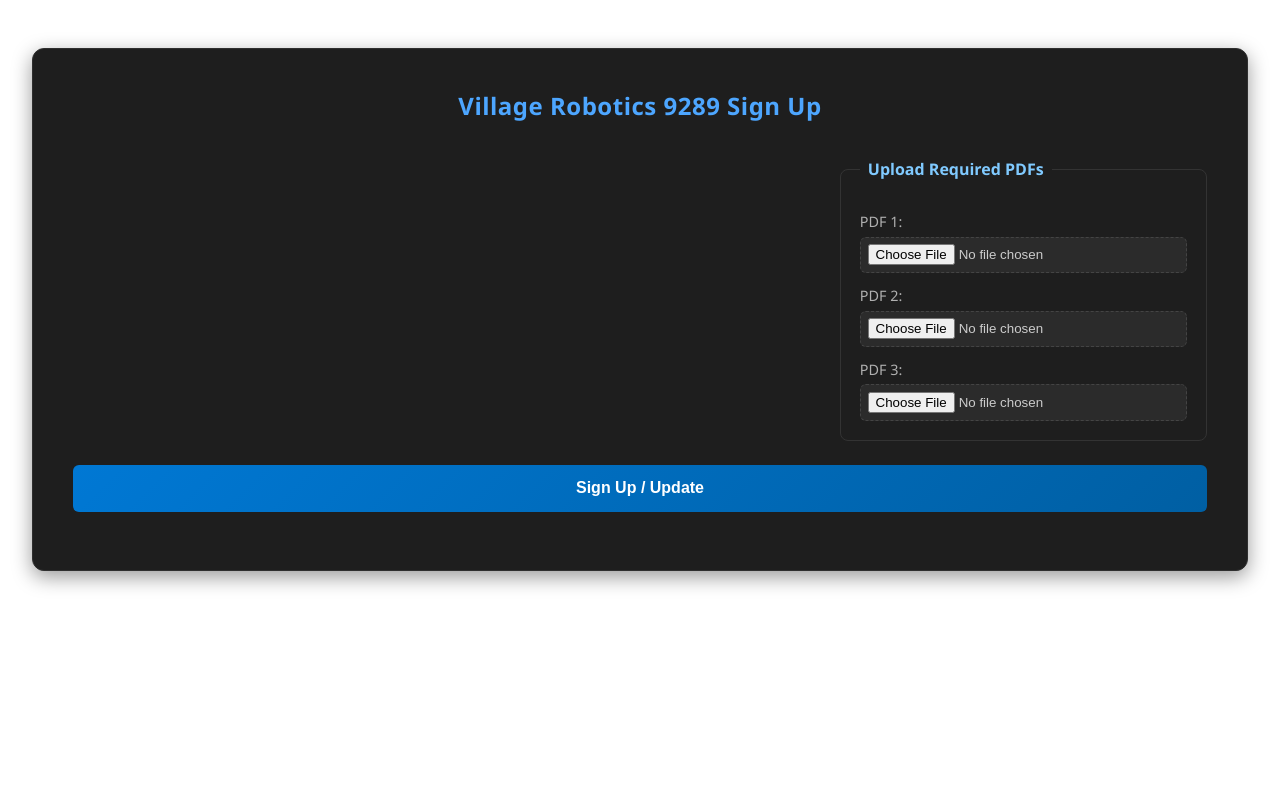
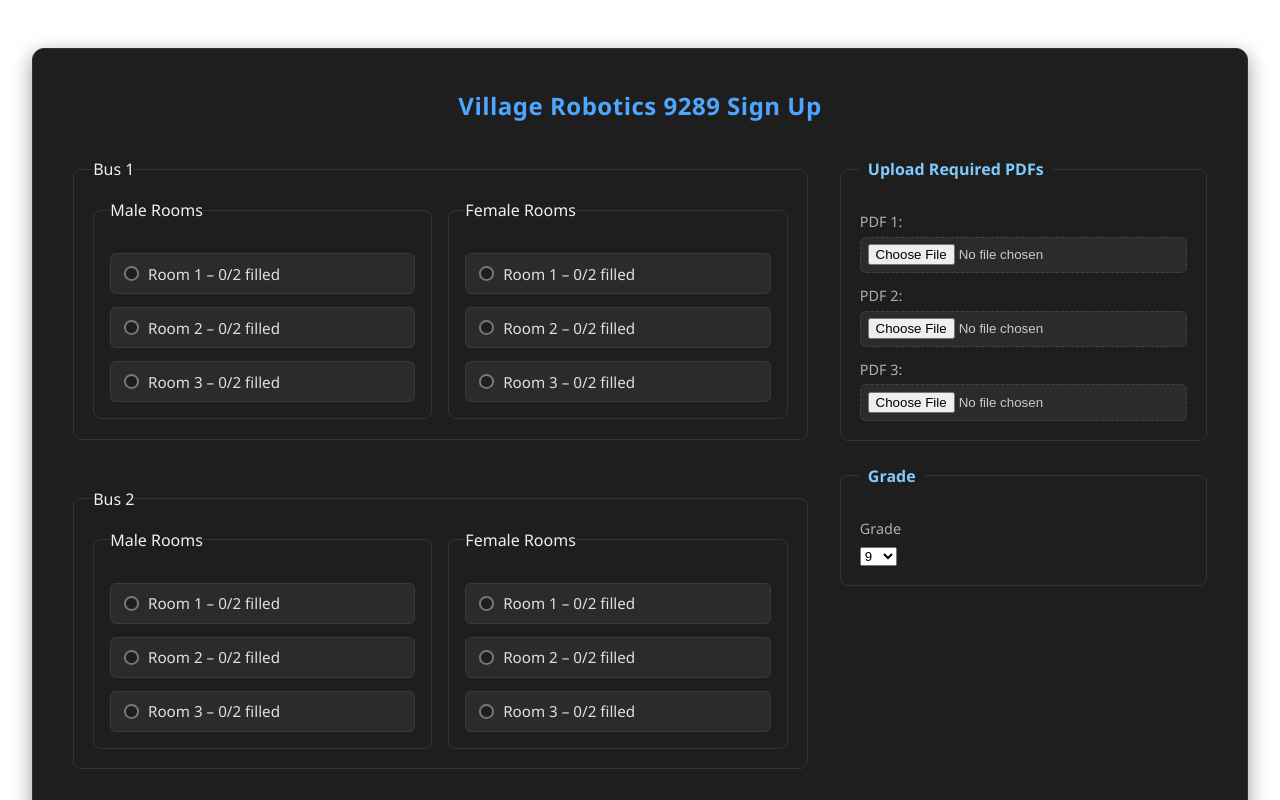
Before and after one commit to FRC-9289/Booksite-frontend-next, a Next.js app: page /Forms/Student in a window 1280 px wide. Shown: the top 800 px of the page. Built offline with nearby package versions, Linux system fonts and the light colour scheme.

Commit message:
debugging rooms-get

```diff
--- a/src/app/Forms/Student/Student.tsx
+++ b/src/app/Forms/Student/Student.tsx
@@ -2,7 +2,7 @@
 
 import studentPOST from '../../api/studentPOST.api';
 import { studentGET } from '../../api/studentGET.api';
-import { roomsGET } from '../../api/roomGET.api';
+import { roomsGET, roomGET } from '../../api/roomGET.api';
 import styles from './Student.module.css';
 import { useEffect, useState } from 'react';
 
@@ -11,35 +11,39 @@ interface RoomData {
   students: string[];
 }
 
+const BUS_COUNT = 3;
+const ROOMS_PER_GENDER = 3;
+const MAX_ROOM_CAPACITY = 2;
+
 export default function StudentSignUp() {
   const [rooms, setRooms] = useState<RoomData[]>([]);
   const [uploaded, setUploaded] = useState(false);
   const [selectedRoom, setSelectedRoom] = useState('');
   const [status, setStatus] = useState('');
+  const [grade, setGrade] = useState('');
 
   useEffect(() => {
     async function fetchData() {
       try {
+        const name = localStorage.getItem('userName') || 'Unknown';
         const email = localStorage.getItem('userEmail');
-        if (!email) {
-          console.error('No email found in localStorage');
-          return;
-        }
+        if (!email) return console.error('No email found in localStorage');
 
-        const data = await studentGET(email);
-        const roomListRaw = await roomsGET();
+        // Fetch student info
+        const studentData = await studentGET(name, email, '10');
+        setUploaded(studentData.pdfs?.length === 3 || false);
+        if (studentData.room) setSelectedRoom(studentData.room);
 
-        const roomList: RoomData[] = (roomListRaw || []).map((arr: string[]) => ({
-          roomId: arr[0],
-          students: arr.slice(1),
-        }));
+        // Fetch all room IDs
+        const roomIds = await roomsGET();
 
-        setRooms(roomList);
-
-        const hasPdfs = data.pdfs?.length === 3;
-        setUploaded(hasPdfs);
+        // Fetch students for each room
+        const roomsWithStudents: RoomData[] = await Promise.all(
+          roomIds.map(async (roomId) => ({ roomId, students: await roomGET(roomId) }))
+        );
+        setRooms(roomsWithStudents);
       } catch (err) {
-        console.error('Failed to fetch room data:', err);
+        console.error('Failed to fetch data:', err);
       }
     }
 
@@ -48,51 +52,38 @@ export default function StudentSignUp() {
 
   const handleSubmit = async (e: React.FormEvent<HTMLFormElement>) => {
     e.preventDefault();
-    const email = localStorage.getItem('userEmail');
-    if (!email) {
-      setStatus('Missing email. Please log in again.');
-      return;
-    }
+    const name = localStorage.getItem('userName') || 'Unknown';
 
     const formData = new FormData(e.currentTarget);
-    const pdfs: Blob[] = [];
-    for (let i = 1; i <= 3; i++) {
-      const file = formData.get(`file${i}`);
-      if (file instanceof Blob) {
-        pdfs.push(file);
-      }
-    }
-
-    const student = {
-      email,
-      room: selectedRoom,
-      pdfs,
-    };
-
-    formData.append('email', student.email);
-    formData.append('name', localStorage.getItem('userName') || 'Unknown');
-    formData.append('room', String(student.room));
+    formData.append('name', name);
+    formData.append('email', localStorage.getItem('userEmail') || '');
+    formData.append('room', selectedRoom);
+    formData.append('grade', grade);
 
     try {
-      const response = await studentPOST(formData);
+      const res = await studentPOST(formData);
+      const subId = res.submissionId;
+      alert(`Submission successful! Your submission ID is ${subId}`);
       setStatus('Submission successful!');
       setUploaded(true);
-      console.log('Success:', response);
     } catch (err) {
+      console.error(err);
       setStatus('Submission failed.');
-      console.error('Error:', err);
     }
   };
 
-  // Group by bus + gender
+  // Pre-generate bus/gender/room grid
   const groupedByBus: Record<string, { M: RoomData[]; F: RoomData[] }> = {};
-  rooms.forEach((r) => {
-    const match = r.roomId.match(/^(\d+)([MF])(\d+)$/);
-    if (!match) return;
-    const [_, busNum, gender] = match;
-    if (!groupedByBus[busNum]) groupedByBus[busNum] = { M: [], F: [] };
-    groupedByBus[busNum][gender].push(r);
-  });
+  for (let bus = 1; bus <= BUS_COUNT; bus++) {
+    groupedByBus[String(bus)] = { M: [], F: [] };
+    for (const gender of ['M', 'F'] as const) {
+      for (let roomNum = 1; roomNum <= ROOMS_PER_GENDER; roomNum++) {
+        const roomId = `${bus}${gender}${roomNum}`;
+        const existing = rooms.find((r) => r.roomId === roomId);
+        groupedByBus[String(bus)][gender].push(existing || { roomId, students: [] });
+      }
+    }
+  }
 
   return (
     <div className={styles.container}>
@@ -110,42 +101,46 @@ export default function StudentSignUp() {
             {Object.entries(groupedByBus).map(([busNum, genders]) => (
               <fieldset key={busNum} className={styles.busFieldset}>
                 <legend>Bus {busNum}</legend>
+
                 <div className={styles.genderContainer}>
                   {(['M', 'F'] as const).map((gender) => (
-                    genders[gender].length > 0 && (
-                      <fieldset key={gender} className={styles.genderFieldset}>
-                        <legend>{gender === 'M' ? 'Male Rooms' : 'Female Rooms'}</legend>
+                    <fieldset key={gender} className={styles.genderFieldset}>
+                      <legend>{gender === 'M' ? 'Male Rooms' : 'Female Rooms'}</legend>
+
+                      <div className={styles.radioGroup}>
                         {genders[gender].map((room) => {
-                          const isFull = room.students.length >= 2;
+                          const isFull = room.students.length >= MAX_ROOM_CAPACITY;
                           return (
-                            <label
+                            <div
                               key={room.roomId}
                               className={`${styles.radioOption} ${isFull ? styles.fullRoom : ''}`}
                             >
                               <input
                                 type="radio"
                                 name="room_select"
+                                id={`radio-${room.roomId}`}
                                 value={room.roomId}
                                 checked={selectedRoom === room.roomId}
-                                onChange={(e) => setSelectedRoom(e.target.value)}
+                                onChange={() => setSelectedRoom(room.roomId)}
                                 disabled={isFull}
                                 required
+                                className={styles.radioInput}
                               />
-                              <span className={styles.radioLabel}>
-                                {room.roomId} – {room.students.length}/2 filled
-                              </span>
+                              <label htmlFor={`radio-${room.roomId}`} className={styles.radioLabel}>
+                                Room {room.roomId[2]} – {room.students.length}/{MAX_ROOM_CAPACITY} filled
+                              </label>
                               {room.students.length > 0 && (
                                 <ul className={styles.occupantsList}>
                                   {room.students.map((s, i) => (
-                                    <li key={i}>{s}</li>
+                                    <li key={i}>{s} ({i+1})</li>
                                   ))}
                                 </ul>
                               )}
-                            </label>
+                            </div>
                           );
                         })}
-                      </fieldset>
-                    )
+                      </div>
+                    </fieldset>
                   ))}
                 </div>
               </fieldset>
@@ -168,6 +163,18 @@ export default function StudentSignUp() {
                 </div>
               ))}
             </fieldset>
+            <fieldset className={styles.fileUploadFieldset}>
+              <legend>Grade</legend>
+                <div className={styles.fileInputGroup}>
+                  <label>Grade</label>
+                  <select name="grade" required onChange={(e) => setGrade(e.target.value)} value={grade}>
+                    <option value="9">9</option>
+                    <option value="10">10</option>
+                    <option value="11">11</option>
+                    <option value="12">12</option>
+                  </select>
+                </div>
+            </fieldset>
           </div>
         </div>
 
@@ -179,4 +186,3 @@ export default function StudentSignUp() {
     </div>
   );
 }
-//Wolfram121
--- a/src/app/api/roomGET.api.ts
+++ b/src/app/api/roomGET.api.ts
@@ -1,6 +1,7 @@
 export async function roomGET(room: string): Promise<string[]> {
-    const url = new URL(`${process.env.NEXT_PUBLIC_BACKEND_URL}/api/wolf/room-get`);
+  const url = new URL(`${process.env.NEXT_PUBLIC_BACKEND_URL}/api/room-get`);
   url.searchParams.append('room', room);
+  url.searchParams.append('grade', "10");
 
   const res = await fetch(url, {
   method: 'GET',
@@ -16,8 +17,13 @@ export async function roomGET(room: string): Promise<string[]> {
   return (await res.json()).students as string[];
 }
 
-export async function roomsGET(): Promise<string[][]> {
-  const res = await fetch(`${process.env.NEXT_PUBLIC_API_URL}/api/wolf/rooms-get`, {
+export async function roomsGET(): Promise<string[]> {  // <-- return type fixed
+  console.log(process.env.NEXT_PUBLIC_BACKEND_URL);
+
+  const url = new URL(`${process.env.NEXT_PUBLIC_BACKEND_URL}/api/rooms-get`);
+  url.searchParams.append('grade', "10");
+
+  const res = await fetch(url, {
     method: 'GET',
     headers: {
       'Authorization': `Bearer ${process.env.NEXT_PUBLIC_API_KEY}`,
@@ -28,6 +34,8 @@ export async function roomsGET(): Promise<string[][]> {
     throw new Error('Failed to fetch rooms');
   }
 
-  return (await res.json()).rooms as string[][];
+  const data = await res.json();  // store JSON once
+  console.log(Object.keys(data));
+
+  return Object.keys(data);  // this is string[]
 }
-//Wolfram121
--- a/src/app/api/studentGET.api.ts
+++ b/src/app/api/studentGET.api.ts
@@ -1,6 +1,9 @@
-export async function studentGET(name?: string, email?: string): Promise<{ room?: string; pdfs?: Blob[] }> {
-  const url = new URL(`${process.env.NEXT_PUBLIC_BACKEND_URL}/wolf/student-get`);
-  url.searchParams.append('email', email);
+export async function studentGET(name: string, email: string, grade: string): Promise<{ room?: string; pdfs?: Blob[] }> {
+  const url = new URL(`${process.env.NEXT_PUBLIC_BACKEND_URL}/api/student-get`);
+  url.searchParams.append("email", email);
+  url.searchParams.append("grade", grade);
+
+  console.log("Sending to url", email);
 
   const res = await fetch(url, {
     method: 'GET',
--- a/src/app/api/studentPOST.api.ts
+++ b/src/app/api/studentPOST.api.ts
@@ -1,18 +1,24 @@
 export default async function studentPOST(formData: FormData) {
-  const res = await fetch(`${process.env.NEXT_PUBLIC_BACKEND_URL}/api/wolf/student-post`, {
-    method: 'POST',
-    headers: {
-      'Authorization': `Bearer ${process.env.NEXT_PUBLIC_API_KEY}`
-    },
-    body: formData
+  console.log("Submitting student form:", {
+    email: formData.get("email"),
+    room: formData.get("room"),
+    grade: formData.get("grade"),
+    name: formData.get("name"),
   });
 
-  console.log(`formData: ${formData.get('email')}, ${formData.get('room')}, ${formData.get('file1')}, ${formData.get('file2')}, ${formData.get('file3')}`);
+  const res = await fetch(`${process.env.NEXT_PUBLIC_BACKEND_URL}/api/student-post`, {
+    method: "POST",
+    headers: {
+      Authorization: `Bearer ${process.env.NEXT_PUBLIC_API_KEY}`,
+    },
+    body: formData,
+  });
 
   if (!res.ok) {
-    throw new Error(`Failed to submit: ${res.statusText}`);
+    const text = await res.text();
+    console.error("Submission failed:", text);
+    throw new Error(`Failed to submit: ${res.status} ${res.statusText}`);
   }
 
   return await res.json();
 }
-//Wolfram121
```
Also changed, not shown: src/app/Forms/Admin/Admin.tsx (+36 -13 lines). Lines whose indentation alone changed are shown as unchanged.
